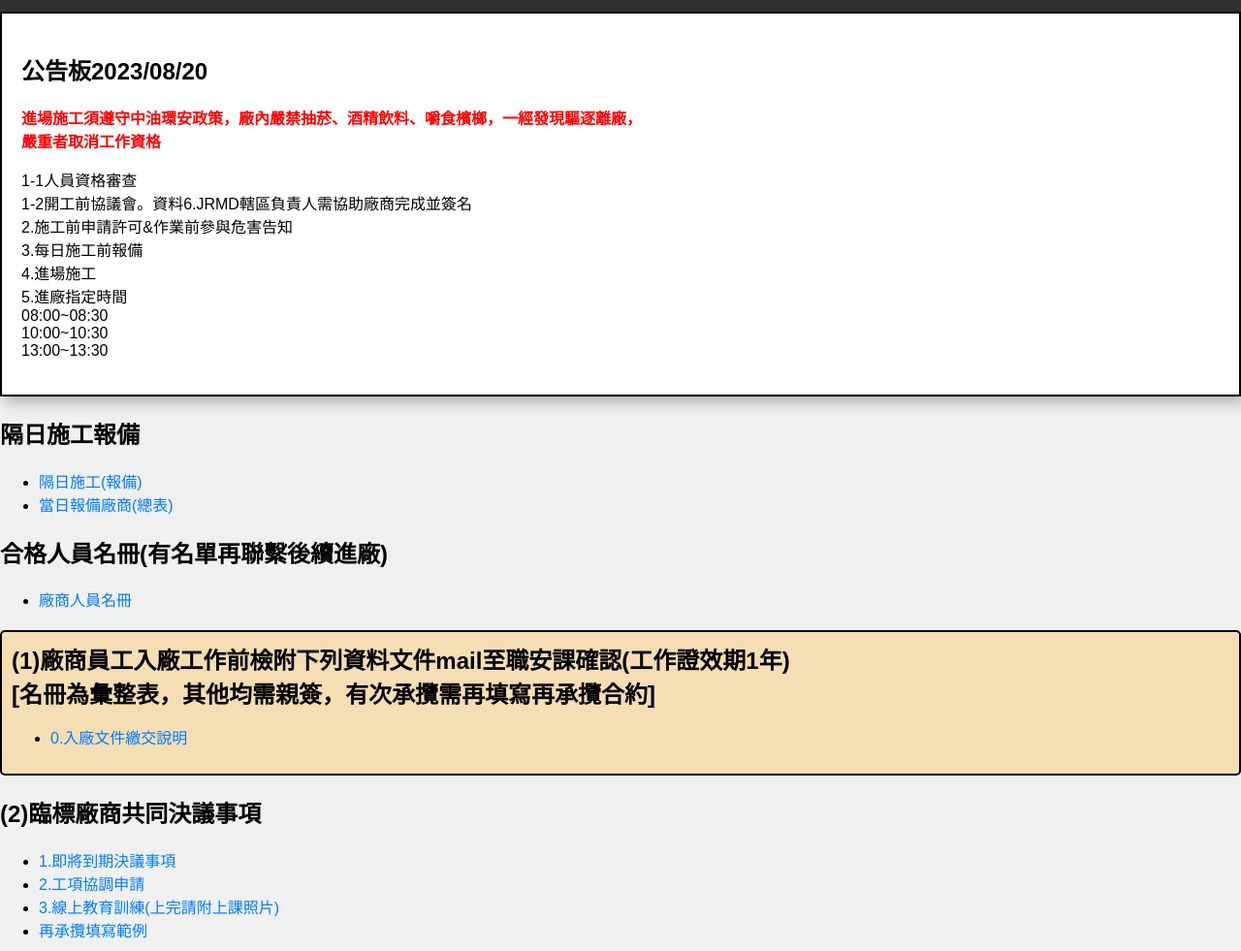
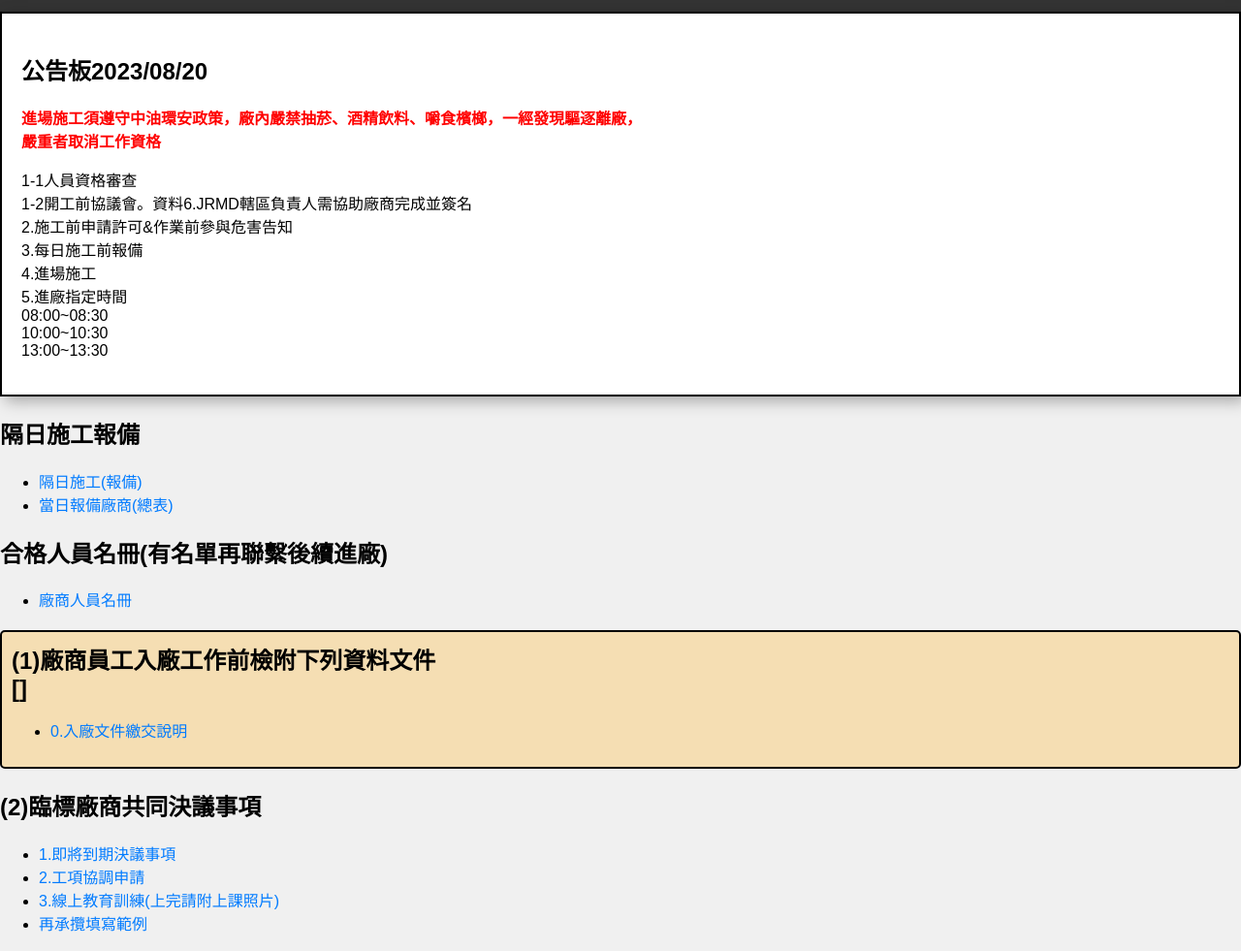
Before and after one commit to SunnyKuoTing/JGCHSE, a plain HTML site: page index.html in a window 1280 px wide. Shown: the part 97-1078 px from the top of the page at 97% size. Drawn offline with Linux system fonts and the light colour scheme.

Commit message:
Update index.html

```diff
--- a/index.html
+++ b/index.html
@@ -88,7 +88,7 @@
                 <li><a href="https://docs.google.com/spreadsheets/d/1cVZ7OLAM-030L2J21KRqa4k4OsRRRV70/edit#gid=0" target="_blank">廠商人員名冊</a></li>
             </ul>
             <div class="section">
-    <h2>(1)廠商員工入廠工作前檢附下列資料文件mail至職安課確認(工作證效期1年)<br>[名冊為彙整表，其他均需親簽，有次承攬需再填寫再承攬合約]</h2>
+    <h2>(1)廠商員工入廠工作前檢附下列資料文件<br>[]</h2>
     <ul>
         <li><a href="https://drive.google.com/file/d/1Z_d51vM2ACD75A0RDm-ytzKSCjsyovow/view?usp=drive_link" target="_blank">0.入廠文件繳交說明</a></li>
 
```
